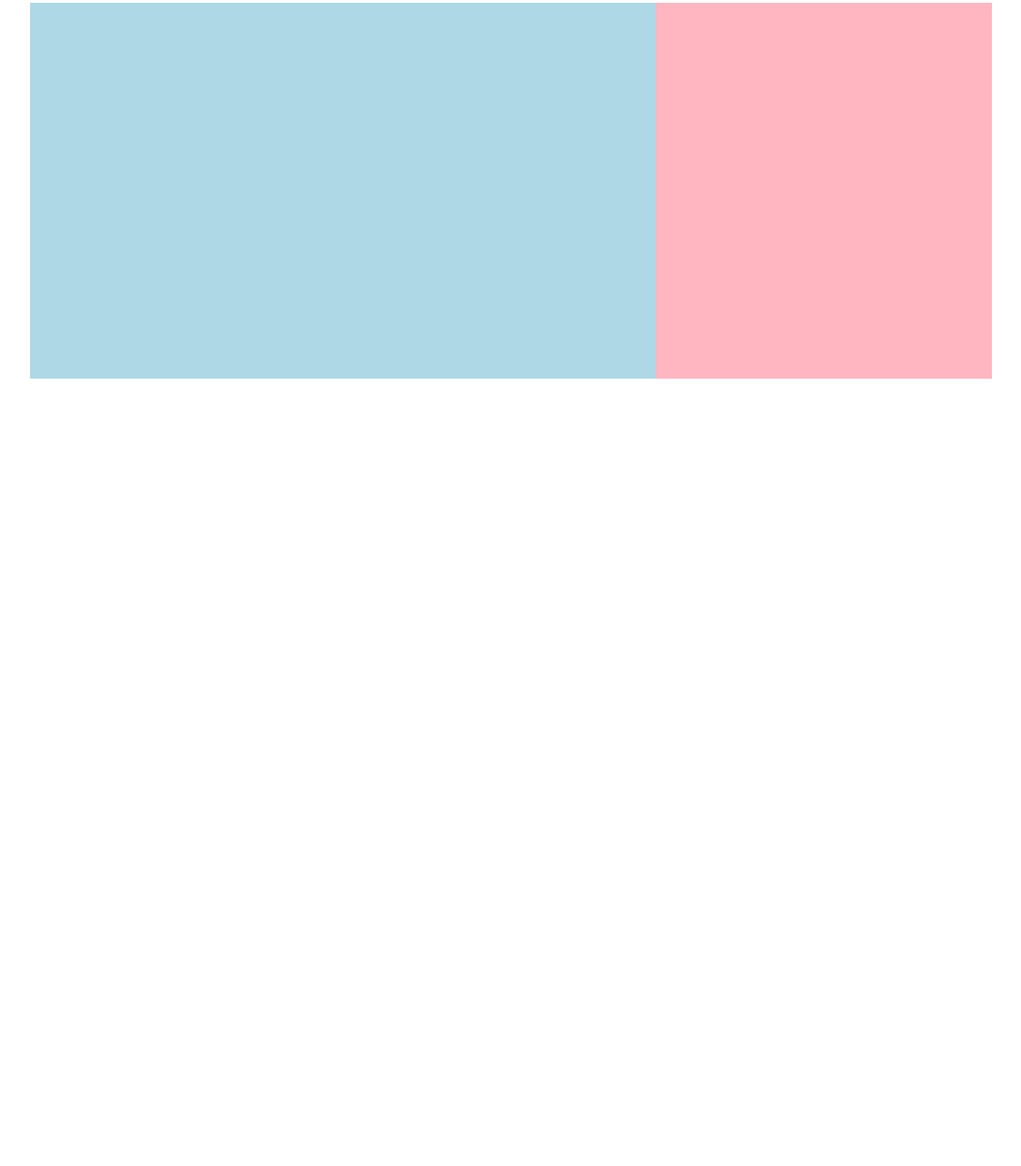
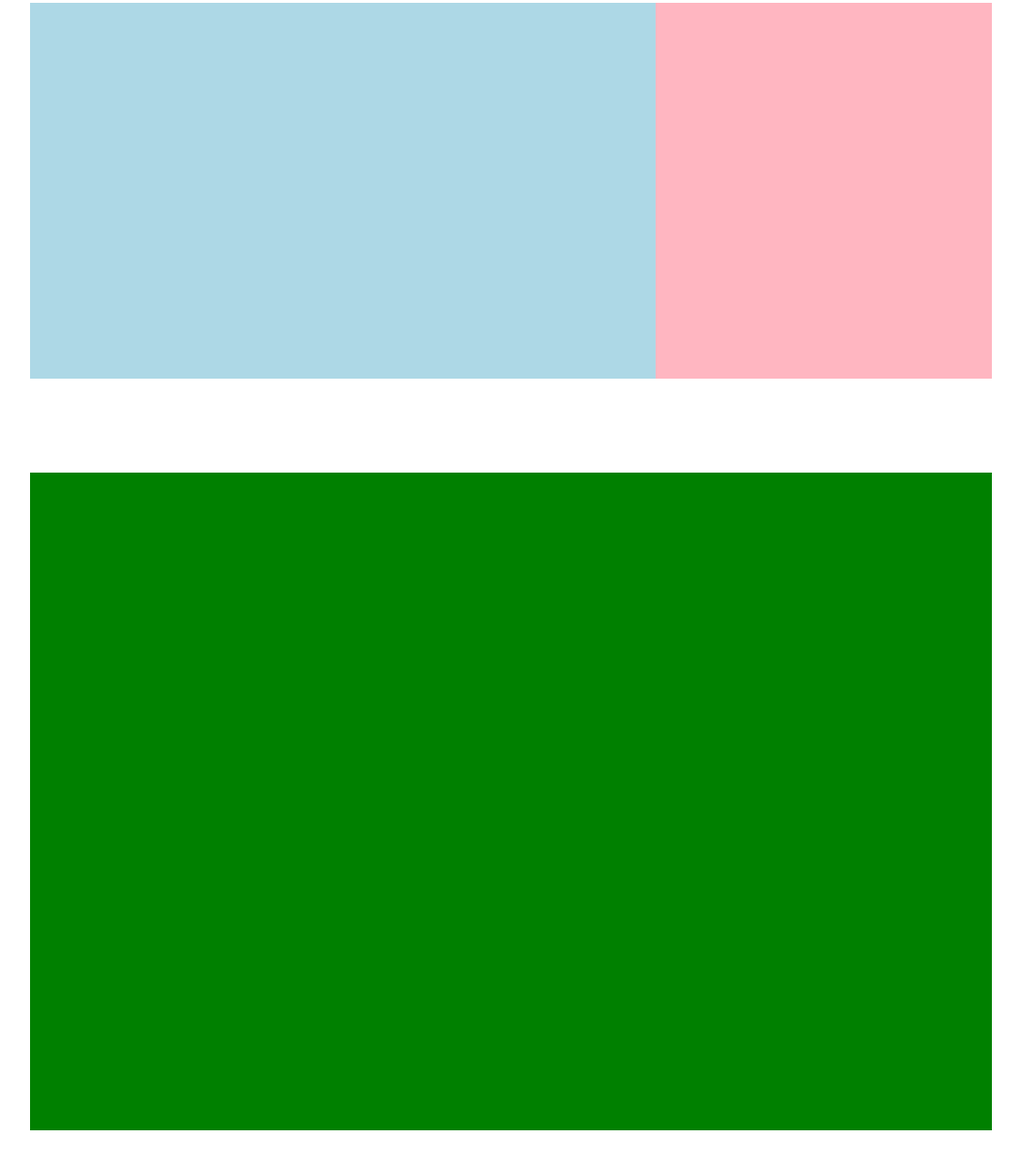
Before and after one commit to Bisconti03/htmlcss-struttura-discord, a plain HTML site: page index.html in a window 1280 px wide. Shown: the part 1627-2868 px from the top of the page at 94% size, without its empty margins (96-1183 px from the left). Before the commit the page ends 2080 px from the top, so only its background shows below. Drawn offline with Linux system fonts and the light colour scheme.

Commit message:
box verde

```diff
--- a/css/style.css
+++ b/css/style.css
@@ -87,6 +87,19 @@ a {
 }
 
 
+.section-2 {
+    display: flex;
+    width: 1024px;
+    height: 800px;
+    align-items: center;
+    justify-content: center;
+}
+
+.green-box {
+    width: 100%;
+    height: 700px;
+    background-color: green;
+}
 
 
 
--- a/index.html
+++ b/index.html
@@ -43,7 +43,7 @@
 
                 </div>
             </div>
-
+        <section>
             <div class="section-1 container ">
                 <div class="img">
 
@@ -74,6 +74,20 @@
                 <div class="h2">
 
             </div>
+        </section>
+
+        <div class="section-2 container">
+            <div class="green-box">
+
+            </div>
+
+        </div>
+
+
+
+
+
+
 
 
 
@@ -83,5 +97,7 @@
 
 
 
+
+
 </body>
 </html>
```
